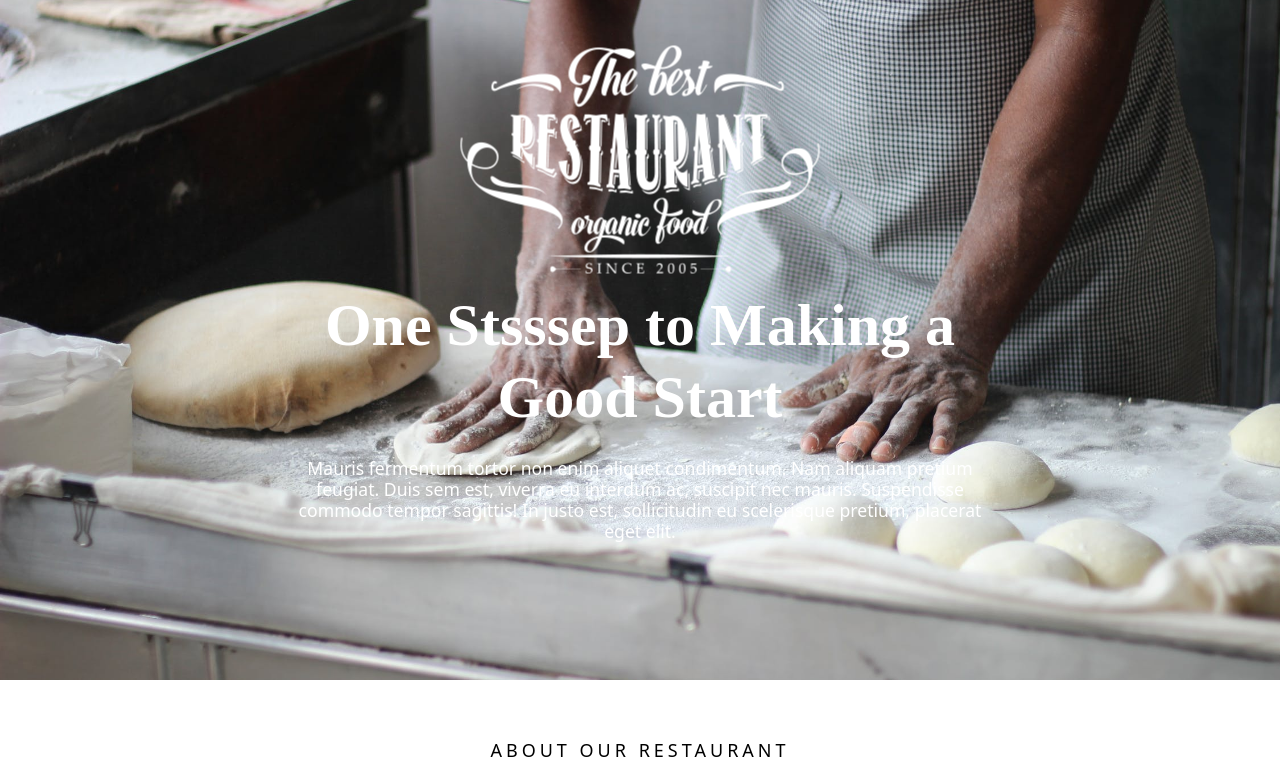
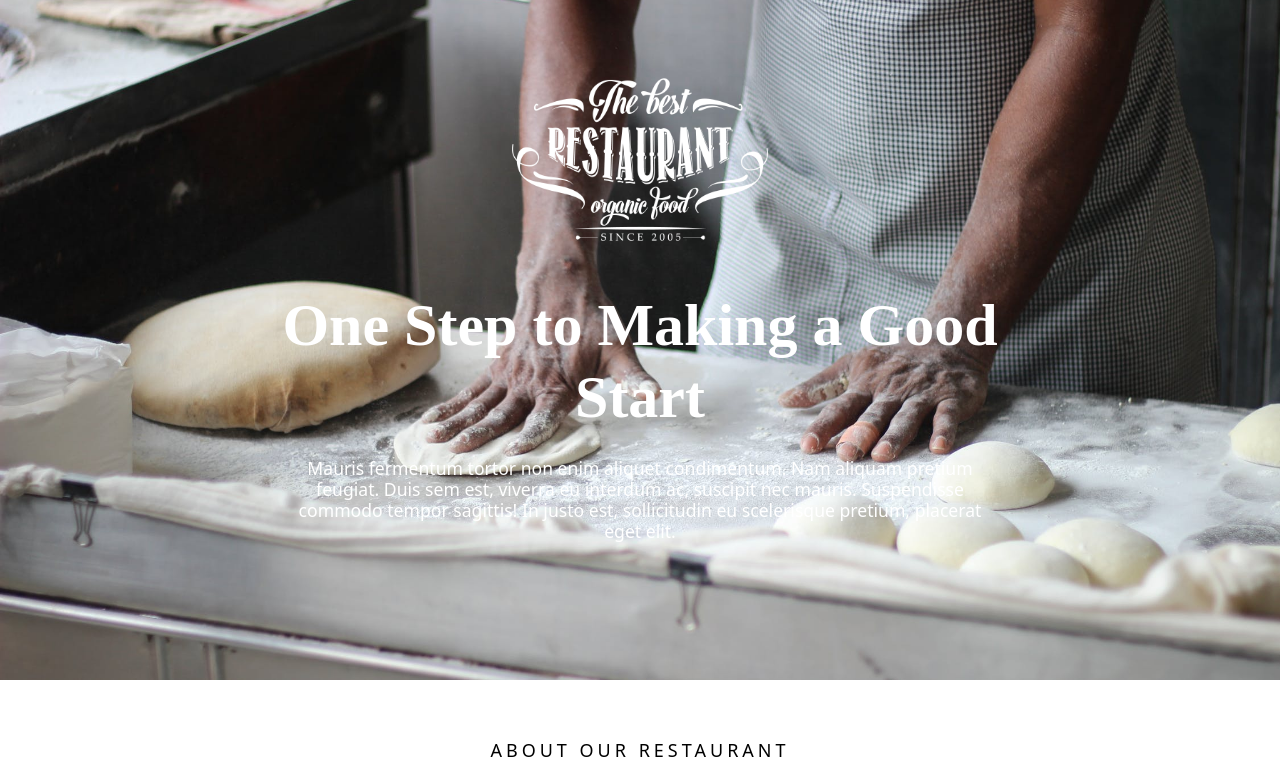
Before and after one commit to AlexPlusIron/CSS-Final, a plain HTML site: page index.html in a window 1280 px wide. Shown: the top 784 px of the page. Drawn offline with nearby package versions, Linux system fonts and the light colour scheme.

Commit message:
Update index.html

```diff
--- a/index.html
+++ b/index.html
@@ -207,11 +207,11 @@
   <body>
     <div class="parallax"></div>
     <div class="overlay">
-        <img src="images/Untitled-1.png" alt="Второе изображение">
+        <img src="images/Untitled-1.png" style="width: 20vw;" alt="Второе изображение">
     </div>
     <div class="overlay1">
       <div class="content">
-        <h1>One Stsssep to Making a Good Start</h1>
+        <h1>One Step to Making a Good Start</h1>
         <h5 class="mx-auto" style="font-size: 1.1rem; font-weight: 400; max-width: 700px; margin-top: 25px;">Mauris fermentum tortor non enim aliquet condimentum. Nam aliquam pretium feugiat. Duis sem est, viverra eu interdum ac, suscipit nec mauris. Suspendisse commodo tempor sagittis! In justo est, sollicitudin eu scelerisque pretium, placerat eget elit.</h5>
       </div>
     </div>
```
